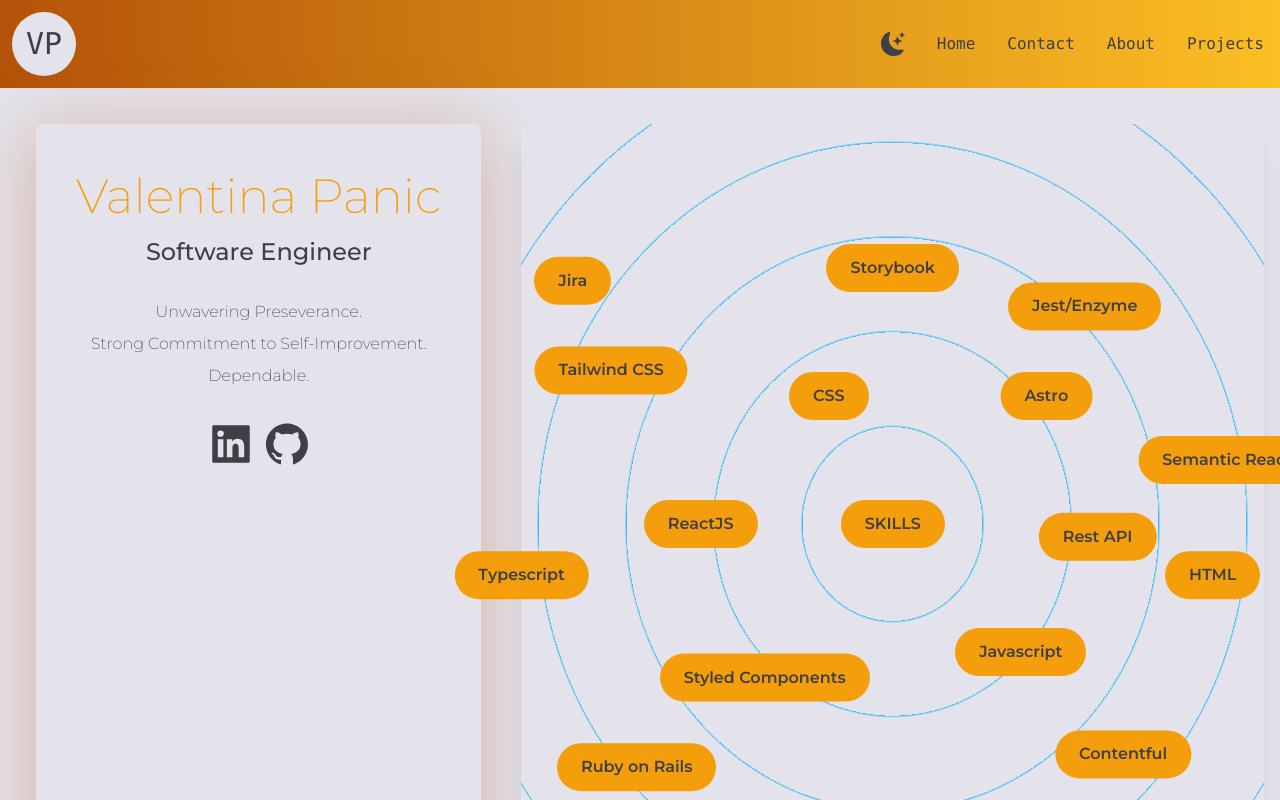
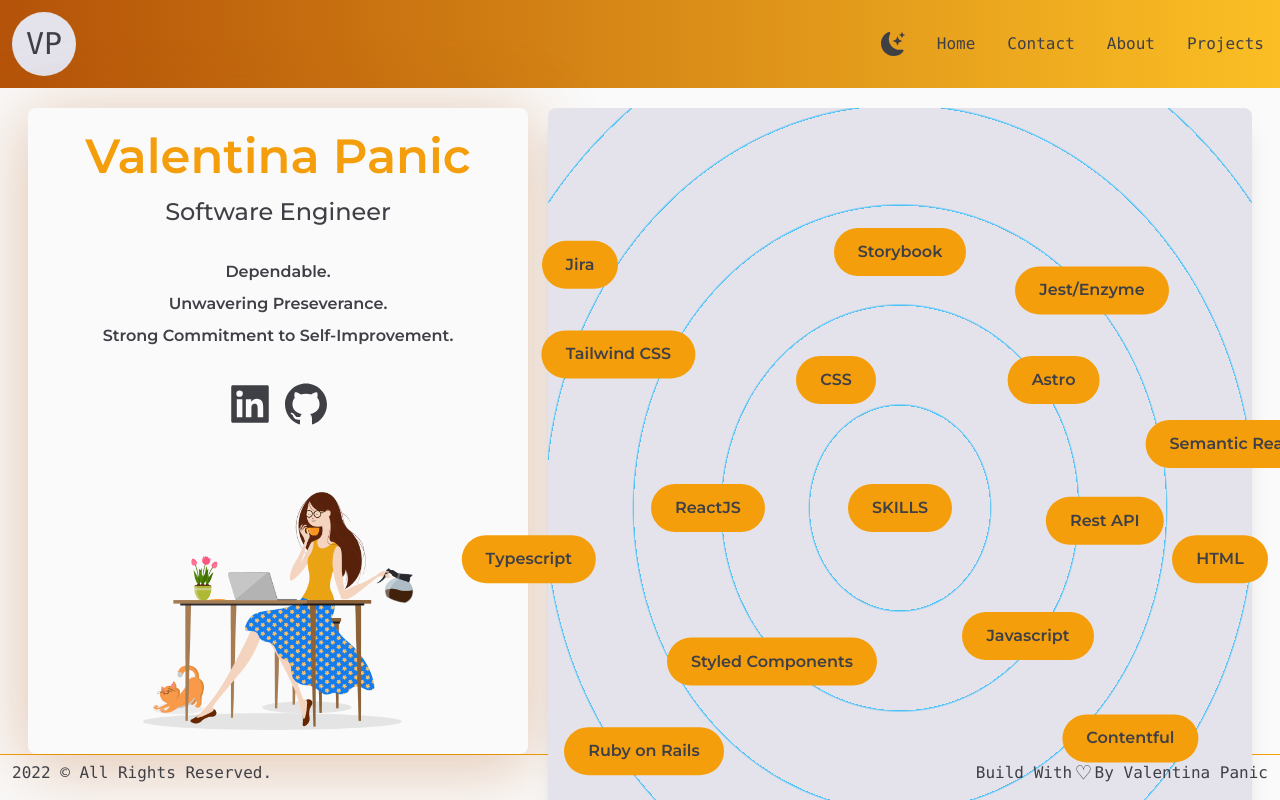
Before and after one commit to ValentinaPanic/my-portfolio-website, a Next.js app: page / in a window 1280 px wide. Shown: the top 800 px of the page. Built offline with nearby package versions, Linux system fonts and the light colour scheme.

Commit message:
home page in decent page after refactor

```diff
--- /dev/null
+++ b/app/globals.css
@@ -0,0 +1,9 @@
+@tailwind base;
+@tailwind components;
+@tailwind utilities;
+@import url(//fonts.googleapis.com/css?family=Open+Sans);
+
+
+html {
+    height: 100%;
+}
--- /dev/null
+++ b/app/layout.tsx
@@ -0,0 +1,32 @@
+import "./globals.css";
+import { Montserrat } from "@next/font/google";
+import Navbar from "../components/NavBar";
+import Footer from "../components/Footer";
+
+const monsterrat = Montserrat({
+  subsets: ["latin"],
+  variable: "--font-mont",
+});
+
+export const metadata = {
+  title: "Valentina Panic | Personal Portfolio",
+  description: "Valentina Panic is a software engineer",
+};
+
+export default function RootLayout({
+  children,
+}: {
+  children: React.ReactNode;
+}) {
+  return (
+    <html lang="en" className="h-full w-full">
+      <body
+        className={`${monsterrat.variable} font-mont relative bg-zinc-50 text-zinc-900 w-full h-full`}
+      >
+        <Navbar darkMode={true} />
+        <div className="body-content mx-3 mt-3">{children}</div>
+        <Footer />
+      </body>
+    </html>
+  );
+}
--- /dev/null
+++ b/app/page.tsx
@@ -0,0 +1,41 @@
+"use client";
+import SocialNetwork from "../components/SocialNetwork";
+import Image from "next/image";
+import workingWoman from "../public/Images/working-woman.png";
+import Skills from "../components/Skills";
+
+export default function Home() {
+  return (
+    <div className="h-[calc(100vh_-_154px)] w-full flex gap-5 px-4">
+      <div className="w-[500px] shadow-mainPageShadow text-center dark:bg-slate-700 rounded-lg dark:shadow-none font-extralight justify-between items-center py-4">
+        <div className="block items-center justify-center">
+          <h1 className="text-5xl py-2 text-amber-500 font-semibold">
+            Valentina Panic
+          </h1>
+          <h2 className="text-2xl py-2 text-zinc-700 dark:text-white font-medium">
+            Software Engineer
+          </h2>
+          <p className="font-semibold text-md py-5 leading-8 text-zinc-700 dark:text-white">
+            Dependable.
+            <br />
+            Unwavering Preseverance.
+            <br />
+            Strong Commitment to Self-Improvement.
+          </p>
+
+          <SocialNetwork />
+        </div>
+        <div className="mx-auto flex items-center justify-center">
+          <Image
+            src={workingWoman}
+            alt={"Working woman"}
+            width={350}
+            height={380}
+          />
+        </div>
+      </div>
+
+      <Skills />
+    </div>
+  );
+}
```
